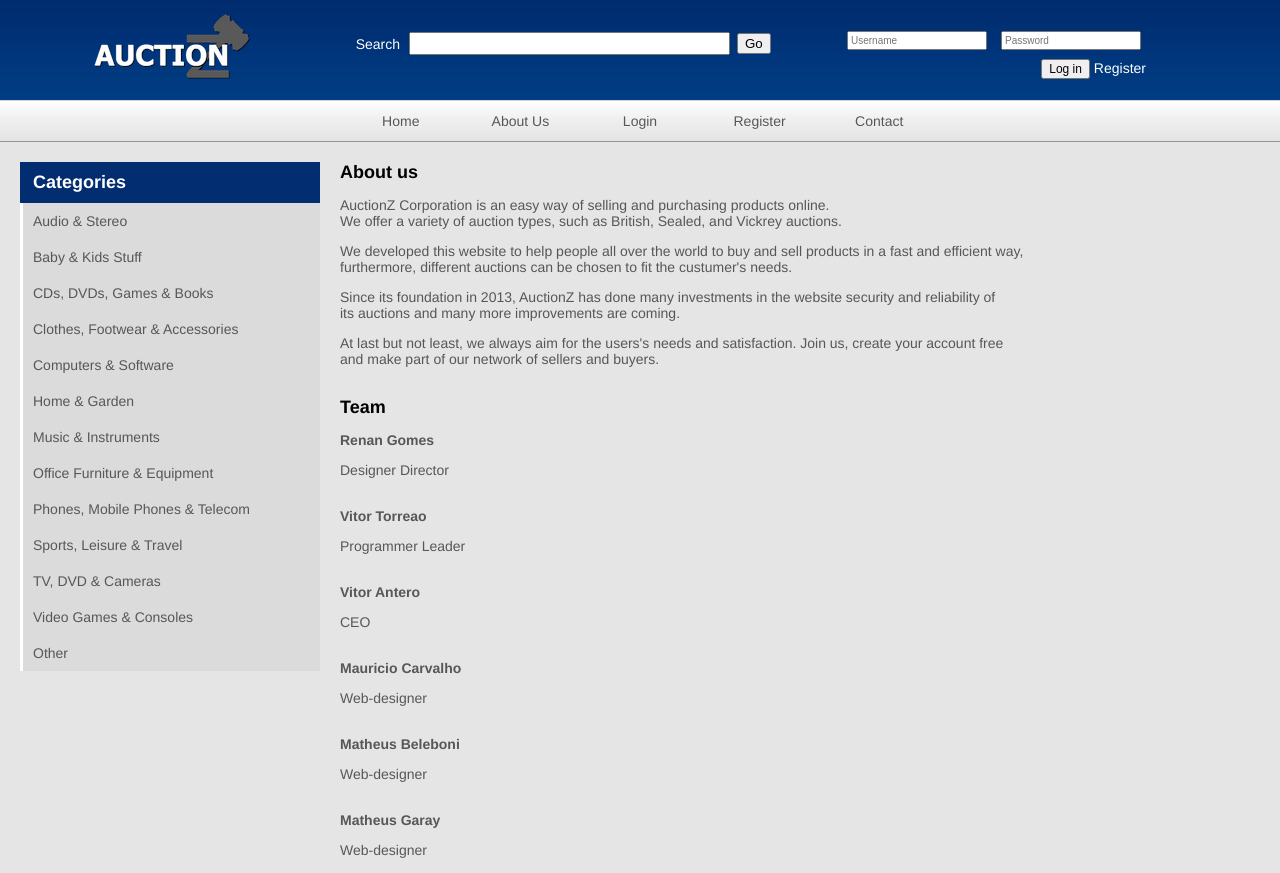
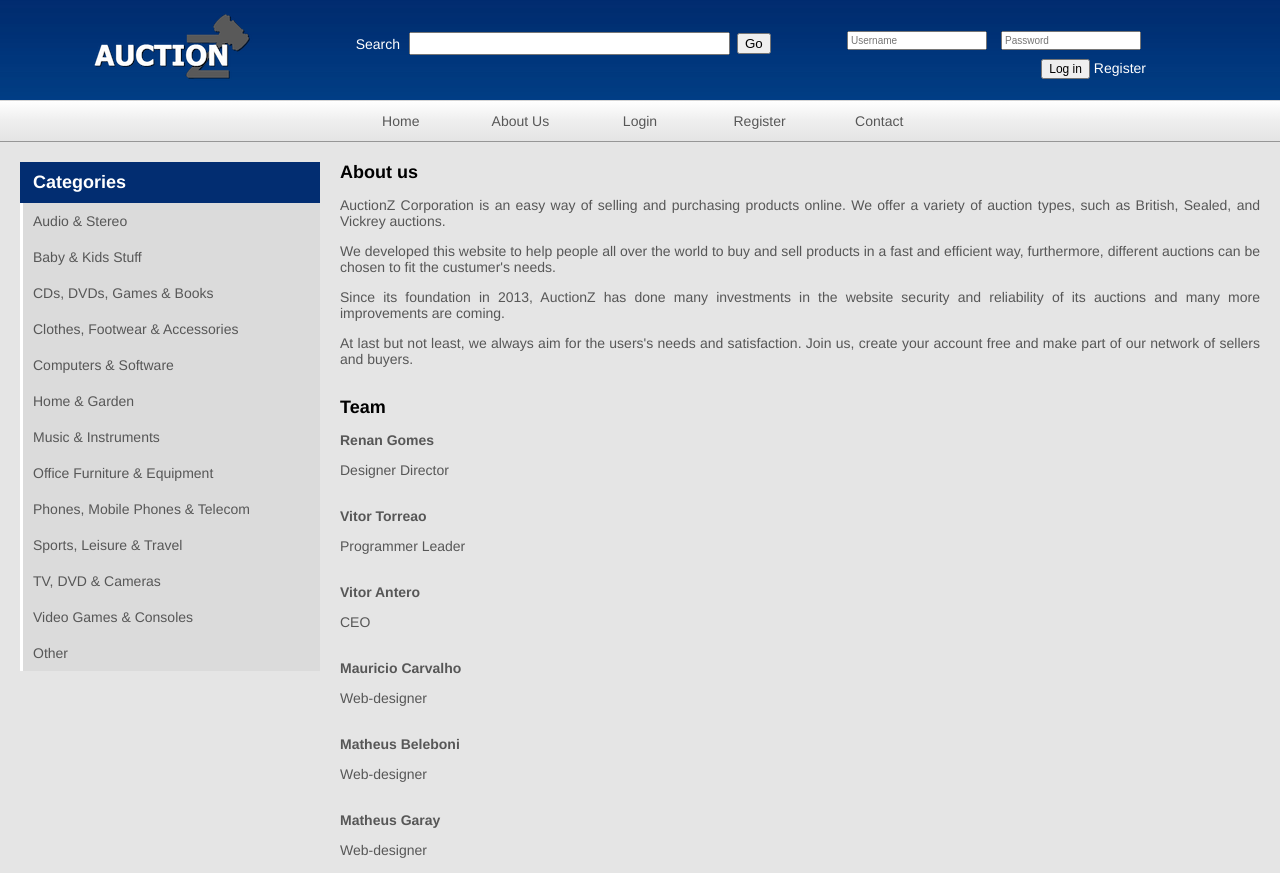
Before and after one commit to matheusgsb/auctions, a Django app: page /about/ in a window 1280 px wide. Shown: the top 873 px of the page. Run offline with Django 3.2, Linux system fonts and the light colour scheme.

Commit message:
Modifies about

```diff
--- a/auctions/templates/about.html
+++ b/auctions/templates/about.html
@@ -3,17 +3,16 @@
 {% block content %}
 
  <h1> About us </h1>
-	<p>AuctionZ Corporation is an easy way of selling and purchasing products online.<br>
-	We offer a variety of auction types, such as British, Sealed, and Vickrey auctions.</p>
 
-	<p>We developed this website to help people all over the world to buy and sell products in a fast and efficient way,
-	<br>furthermore, different auctions can be chosen to fit the custumer's needs.</p>
+<div width="100" style="witdh=100px;">
 
-	<p>Since its foundation in 2013, AuctionZ has done many investments in the website security and reliability of<br>
-	its auctions and many more improvements are coming.</p>
+	<p align="justify">AuctionZ Corporation is an easy way of selling and purchasing products online. We offer a variety of auction types, such as British, Sealed, and Vickrey auctions.</p>
 
-	<p>At last but not least, we always aim for the users's needs and satisfaction. Join us, create your account free<br>
-	and make part of our network of sellers and buyers.<br><br></p>
+	<p align="justify">We developed this website to help people all over the world to buy and sell products in a fast and efficient way, furthermore, different auctions can be chosen to fit the custumer's needs.</p>
+
+	<p align="justify">Since its foundation in 2013, AuctionZ has done many investments in the website security and reliability of its auctions and many more improvements are coming.</p>
+
+	<p align="justify">At last but not least, we always aim for the users's needs and satisfaction. Join us, create your account free and make part of our network of sellers and buyers.<br><br></p>
 
 	<h1>Team</h1>
 
@@ -30,5 +29,7 @@
 	<b><p>Matheus Garay</p></b>
 	<p>Web-designer<br><br></p>
 
+    </div>
+
 
 {% endblock %}
```
